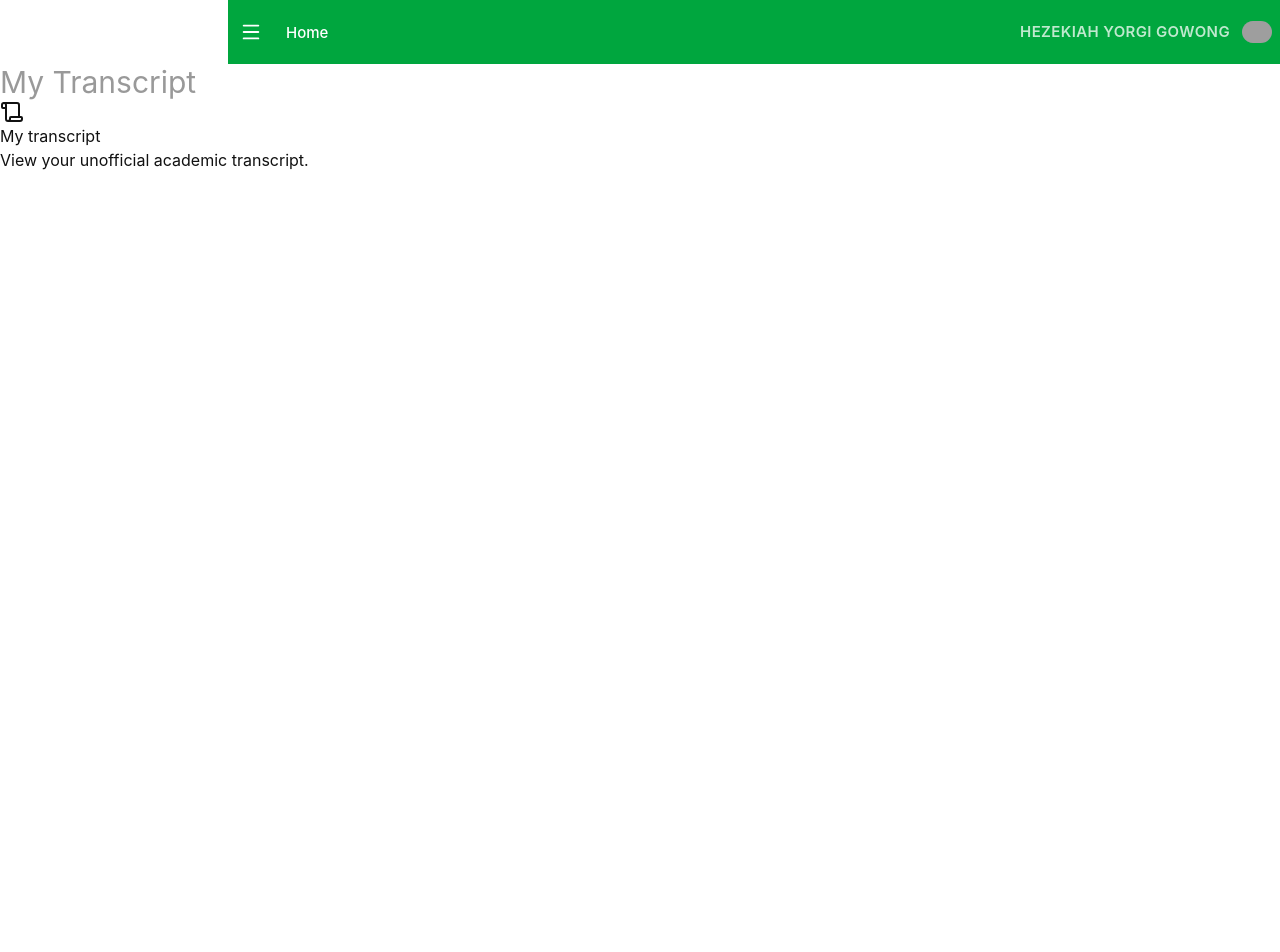
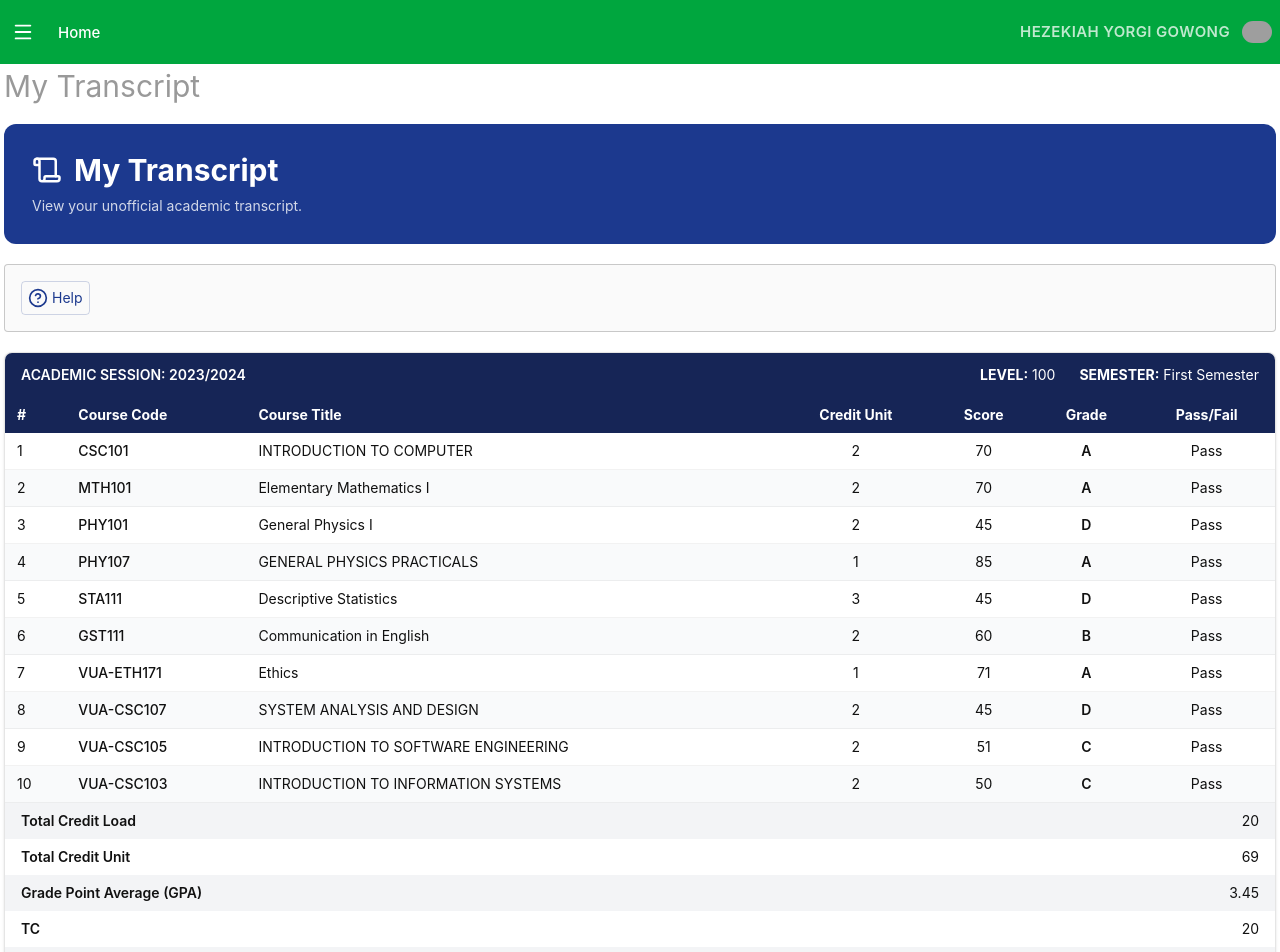
Before and after one commit to Greenwich23/veritas-clone, a React (Vite) app: page /academics in a window 1280 px wide. Shown: the top 952 px of the page. Before the commit the page ends 800 px from the top, so only its background shows below. Built offline with nearby package versions, Linux system fonts and the light colour scheme; grey boxes are pictures that could not be loaded.

Commit message:
finished the academics page as simple as possible

```diff
--- a/src/components/Topbar.jsx
+++ b/src/components/Topbar.jsx
@@ -6,7 +6,7 @@ import { NavLink } from "react-router-dom";
 
 function Topbar({ toggleSidebar }) {
   return (
-    <header className="fixed top-0 left-57 right-0 z-50 h-16 flex items-center justify-between p-2 bg-green-600 text-white shrink-0">        <div className="flex items-center gap-5">
+    <header className="fixed top-0 left-0 right-0 z-50 h-16 flex items-center justify-between p-2 bg-green-600 text-white shrink-0">        <div className="flex items-center gap-5">
         <button
           className="p-1 hover:bg-white/10 rounded"
           onClick={toggleSidebar}
--- a/src/pages/Academics.jsx
+++ b/src/pages/Academics.jsx
@@ -1,20 +1,288 @@
-import { Scroll } from 'lucide-react'
-import React from 'react'
+import React from "react";
+import { CircleQuestionMarkIcon, ScrollIcon } from "lucide-react";
+
+const semesters = [
+  {
+    session: "2023/2024",
+    level: "100",
+    semester: "First Semester",
+    courses: [
+      ["CSC101", "INTRODUCTION TO COMPUTER", 2, 70, "A", "Pass"],
+      ["MTH101", "Elementary Mathematics I", 2, 70, "A", "Pass"],
+      ["PHY101", "General Physics I", 2, 45, "D", "Pass"],
+      ["PHY107", "GENERAL PHYSICS PRACTICALS", 1, 85, "A", "Pass"],
+      ["STA111", "Descriptive Statistics", 3, 45, "D", "Pass"],
+      ["GST111", "Communication in English", 2, 60, "B", "Pass"],
+      ["VUA-ETH171", "Ethics", 1, 71, "A", "Pass"],
+      ["VUA-CSC107", "SYSTEM ANALYSIS AND DESIGN", 2, 45, "D", "Pass"],
+      ["VUA-CSC105", "INTRODUCTION TO SOFTWARE ENGINEERING", 2, 51, "C", "Pass"],
+      ["VUA-CSC103", "INTRODUCTION TO INFORMATION SYSTEMS", 2, 50, "C", "Pass"],
+    ],
+    totals: {
+      creditLoad: 20,
+      creditUnit: 69,
+      gpa: "3.45",
+      tc: 20,
+      tgp: 69,
+      cgpa: "3.45",
+    },
+  },
+
+  {
+    session: "2023/2024",
+    level: "100",
+    semester: "Second Semester",
+    courses: [
+      ["CSC102", "Problem Solving", 2, 60, "B", "Pass"],
+      ["PHY102", "General Physics II", 2, 65, "B", "Pass"],
+      ["PHY108", "EXPERIMENTAL PHYSICS II", 1, 71, "A", "Pass"],
+      ["VUA-CMS142", "Community Service", 2, 70, "A", "Pass"],
+      ["GST112", "Communication in English II", 2, 60, "B", "Pass"],
+      ["VUA-CSC104", "INTRODUCTION TO WEB DEVELOPMENT", 2, 56, "C", "Pass"],
+      ["VUA-CSC112", "HUMAN COMPUTER INTERFACE", 2, 50, "C", "Pass"],
+      ["VUA-CSC106", "COMPUTER PROGRAMMING I", 2, 52, "C", "Pass"],
+      ["VUA-CSC110", "IMAGE PROCESSING AND COMPUTER VISION", 2, 52, "C", "Pass"],
+    ],
+    totals: {
+      creditLoad: 20,
+      creditUnit: 73,
+      gpa: "3.65",
+      tc: 40,
+      tgp: 142,
+      cgpa: "3.55",
+    },
+  },
+
+  {
+    session: "2024/2025",
+    level: "200",
+    semester: "First Semester",
+    courses: [
+      ["CSC201", "Data Structures", 3, 64, "B", "Pass"],
+      ["MTH201", "Mathematical Methods I", 2, 45, "D", "Pass"],
+      ["PHY223", "Electric Circuits and Introductory Electronics", 2, 45, "D", "Pass"],
+      ["VUA-THE211", "BASIC SPIRITUAL THEOLOGY", 1, 60, "B", "Pass"],
+      ["ENT211", "Entrepreneurship and Innovation", 2, 71, "A", "Pass"],
+      ["CSC211", "DIGITAL LOGIC DESIGN", 2, 69, "B", "Pass"],
+      ["CSC203", "Discrete Structure", 2, 74, "A", "Pass"],
+    ],
+    totals: {
+      creditLoad: 20,
+      creditUnit: 77,
+      gpa: "3.85",
+      tc: 60,
+      tgp: 219,
+      cgpa: "3.69",
+    },
+  },
+
+  {
+    session: "2025/2026",
+    level: "300",
+    semester: "First Semester",
+    courses: [
+      ["CSC-301", "DATA STRUCTURES", 3, 64, "B", "Pass"],
+      ["CSC-315", "INTRODUCTION TO CYBERSECURITY AND STRATEGY", 2, 56, "C", "Pass"],
+      ["CSC-317", "MOBILE APPLICATION DEVELOPMENT", 2, 81, "A", "Pass"],
+      ["CSC309", "Game application development", 2, 70, "A", "Pass"],
+      ["CSC-303", "ARTIFICIAL INTELLIGENCE", 2, 75, "A", "Pass"],
+      ["VUA-CSC303", "ARTIFICIAL INTELLIGENCE TOOLS AND FRAMEWORKS", 3, 74, "A", "Pass"],
+      ["CSC305", "DATA COMMUNICATION SYSTEM AND NETWORK", 3, 75, "A", "Pass"],
+      ["VUA-ENT307", "Advanced Entrepreneurial Skills", 2, 70, "A", "Pass"],
+    ],
+    totals: {
+      creditLoad: 19,
+      creditUnit: 88,
+      gpa: "4.63",
+      tc: 97,
+      tgp: 376,
+      cgpa: "3.88",
+    },
+  },
+];
 
 function Academics() {
   return (
-    <div>
-      <h1 className='text-3xl text-black/40'>My Transcript</h1>
+    <div className="m-1 pb-10">
+      {/* Page title */}
+      <h1 className="text-3xl text-black/40 mb-5">
+        My Transcript
+      </h1>
 
-      <div>
-        <span>
-            <Scroll/>
-            <h1>My transcript</h1>
-            <p>View your unofficial academic transcript.</p>
-        </span>
+      {/* Hero */}
+      <div className="bg-blue-900 text-white p-7 rounded-xl">
+        <div className="flex items-center gap-3 font-bold">
+          <ScrollIcon size={30} />
+
+          <h2 className="text-2xl md:text-3xl">
+            My Transcript
+          </h2>
+        </div>
+
+        <p className="text-sm text-white/80 mt-2">
+          View your unofficial academic transcript.
+        </p>
       </div>
+
+      {/* Help */}
+      <div className="border border-black/20 rounded mt-5 p-4 bg-black/[0.02]">
+        <button className="text-blue-900 flex items-center gap-1 border border-blue-900/20 p-1.5 rounded text-sm hover:bg-blue-900 hover:text-white transition">
+          <CircleQuestionMarkIcon className="h-5 w-5" />
+          Help
+        </button>
+      </div>
+
+      {/* Transcript */}
+      <div className="mt-5 border border-black/10 rounded-lg overflow-hidden bg-white shadow-sm">
+        {semesters.map((semester, index) => (
+          <div key={index} className="border-b border-black/10 last:border-0">
+
+            {/* Semester Header */}
+            <div className="bg-blue-950 text-white px-4 py-3 flex flex-col sm:flex-row sm:items-center sm:justify-between gap-2">
+              <span className="font-semibold text-sm">
+                ACADEMIC SESSION: {semester.session}
+              </span>
+
+              <div className="flex gap-6 text-sm">
+                <span>
+                  <strong>LEVEL:</strong> {semester.level}
+                </span>
+
+                <span>
+                  <strong>SEMESTER:</strong> {semester.semester}
+                </span>
+              </div>
+            </div>
+
+            {/* Table */}
+            <div className="overflow-x-auto">
+              <table className="w-full min-w-[750px] text-sm border-collapse">
+
+                <thead>
+                  <tr className="bg-blue-950 text-white">
+                    <th className="px-3 py-2 text-left">#</th>
+                    <th className="px-3 py-2 text-left">Course Code</th>
+                    <th className="px-3 py-2 text-left">Course Title</th>
+                    <th className="px-3 py-2 text-center">
+                      Credit Unit
+                    </th>
+                    <th className="px-3 py-2 text-center">
+                      Score
+                    </th>
+                    <th className="px-3 py-2 text-center">
+                      Grade
+                    </th>
+                    <th className="px-3 py-2 text-center">
+                      Pass/Fail
+                    </th>
+                  </tr>
+                </thead>
+
+                <tbody>
+                  {semester.courses.map((course, courseIndex) => (
+                    <tr
+                      key={courseIndex}
+                      className={
+                        courseIndex % 2 === 0
+                          ? "bg-white"
+                          : "bg-gray-50"
+                      }
+                    >
+                      <td className="px-3 py-2 border-b border-black/5">
+                        {courseIndex + 1}
+                      </td>
+
+                      <td className="px-3 py-2 border-b border-black/5 font-medium">
+                        {course[0]}
+                      </td>
+
+                      <td className="px-3 py-2 border-b border-black/5">
+                        {course[1]}
+                      </td>
+
+                      <td className="px-3 py-2 border-b border-black/5 text-center">
+                        {course[2]}
+                      </td>
+
+                      <td className="px-3 py-2 border-b border-black/5 text-center">
+                        {course[3]}
+                      </td>
+
+                      <td className="px-3 py-2 border-b border-black/5 text-center font-semibold">
+                        {course[4]}
+                      </td>
+
+                      <td className="px-3 py-2 border-b border-black/5 text-center">
+                        {course[5]}
+                      </td>
+                    </tr>
+                  ))}
+                </tbody>
+              </table>
+            </div>
+
+            {/* Totals */}
+            <div className="text-sm">
+
+              <div className="flex justify-between bg-gray-100 px-4 py-2">
+                <span className="font-semibold">
+                  Total Credit Load
+                </span>
+
+                <span>{semester.totals.creditLoad}</span>
+              </div>
+
+              <div className="flex justify-between px-4 py-2">
+                <span className="font-semibold">
+                  Total Credit Unit
+                </span>
+
+                <span>{semester.totals.creditUnit}</span>
+              </div>
+
+              <div className="flex justify-between bg-gray-100 px-4 py-2">
+                <span className="font-semibold">
+                  Grade Point Average (GPA)
+                </span>
+
+                <span>{semester.totals.gpa}</span>
+              </div>
+
+              <div className="flex justify-between px-4 py-2">
+                <span className="font-semibold">
+                  TC
+                </span>
+
+                <span>{semester.totals.tc}</span>
+              </div>
+
+              <div className="flex justify-between bg-gray-100 px-4 py-2">
+                <span className="font-semibold">
+                  TGP
+                </span>
+
+                <span>{semester.totals.tgp}</span>
+              </div>
+
+              <div className="flex justify-between px-4 py-2 font-semibold">
+                <span>
+                  Cumulative Grade Points Average (CGPA)
+                </span>
+
+                <span>{semester.totals.cgpa}</span>
+              </div>
+
+            </div>
+          </div>
+        ))}
+      </div>
+
+      {/* Footer */}
+      <footer className="text-center text-xs text-black/40 py-8">
+        Copyright © Veritas University Abuja 2026.
+      </footer>
     </div>
-  )
+  );
 }
 
-export default Academics
+export default Academics;
```
